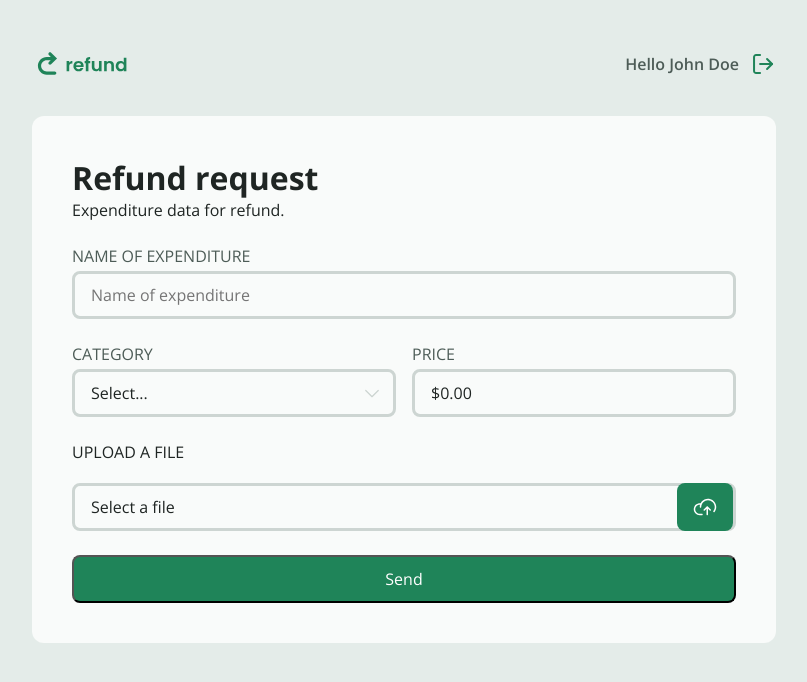
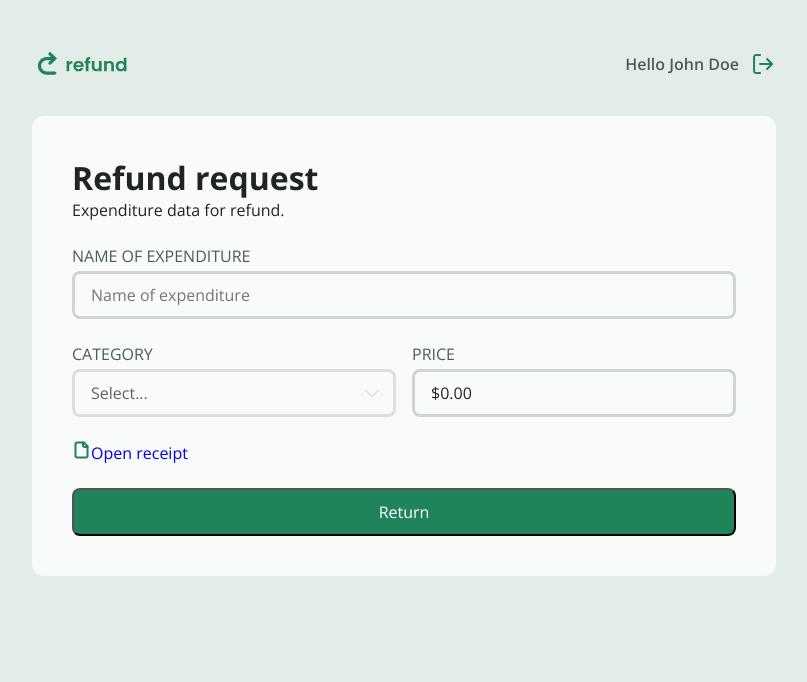
Before and after one commit to brossavictor/refund, a React (Vite) app in the folder web/: page /refund/1 in a window 1280 px wide. Shown: the top 682 px of the page, without its empty margins (236-1043 px from the left). Built offline with nearby package versions, Linux system fonts and the light colour scheme.

Commit message:
view upload file wip

```diff
--- a/web/src/pages/Dashboard.tsx
+++ b/web/src/pages/Dashboard.tsx
@@ -55,7 +55,11 @@ export function Dashboard() {
       </form>
       <>
         {refunds.map((item) => (
-          <RefundItem key={item.id} {...item} href={`/refund/${item.id}`} />
+          <RefundItem
+            key={item.data.id}
+            {...item}
+            href={`/refund/${item.data.id}`}
+          />
         ))}
       </>
 
--- a/web/src/pages/Refund.tsx
+++ b/web/src/pages/Refund.tsx
@@ -1,6 +1,7 @@
 import { useState } from "react";
-import { useNavigate } from "react-router";
+import { useNavigate, useParams } from "react-router";
 
+import fileSvg from "../assets/file.svg";
 import { CATEGORIES, CATEGORIES_KEYS } from "../utils/categories";
 
 import { Input } from "../components/Input";
@@ -16,10 +17,15 @@ export function Refund() {
   // const [loading, setLoading] = useState(false);
 
   const navigate = useNavigate();
+  const params = useParams<{ id: string }>();
 
   function handleSubmit(e: React.FormEvent) {
     e.preventDefault();
-    console.log({ name, category, price, filename });
+
+    if (params.id) {
+      return navigate(-1);
+    }
+
     navigate("/confirm", { state: { fromSubmit: true } });
   }
 
@@ -36,6 +42,7 @@ export function Refund() {
         placeholder="Name of expenditure"
         value={name}
         onChange={(e) => setName(e.target.value)}
+        disabled={!!params.id}
       />
 
       <div>
@@ -44,6 +51,7 @@ export function Refund() {
           legend="Category"
           value={category}
           onChange={(e) => setCategory(e.target.value)}
+          disabled={!!params.id}
         >
           {CATEGORIES_KEYS.map((category, index) => (
             <option key={index} value={category}>
@@ -61,15 +69,26 @@ export function Refund() {
             currency: "CAD",
           })}
           onChange={(e) => setPrice(Number(e.target.value.replace(/\D/g, "")))}
+          disabled={!!params.id}
         />
       </div>
-      <Upload
-        filename={filename && filename.name}
-        placeholder=""
-        onChange={(e) => e.target.files && setFilename(e?.target.files[0])}
-      />
+
+      {params.id ? (
+        <a href="google.com" target="_blank">
+          <img src={fileSvg} alt="file icon" />
+          Open receipt
+        </a>
+      ) : (
+        <Upload
+          filename={filename && filename.name}
+          placeholder=""
+          onChange={(e) => e.target.files && setFilename(e?.target.files[0])}
+          disabled={!!params.id}
+        />
+      )}
+
       <Button type="submit" isLoading={false}>
-        Send
+        {params.id ? "Return" : "Send"}
       </Button>
     </form>
   );
--- a/web/src/styles/dashboard.css
+++ b/web/src/styles/dashboard.css
@@ -2,7 +2,7 @@
   background-color: var(--color-gray-500);
   border-radius: 1rem;
   padding: calc(var(--spacing) * 10);
-  gap: calc(var(--spacing) * 4);
+  gap: calc(var(--spacing) * 12);
 }
 .dashboard > h1 {
   margin-right: auto;
```
